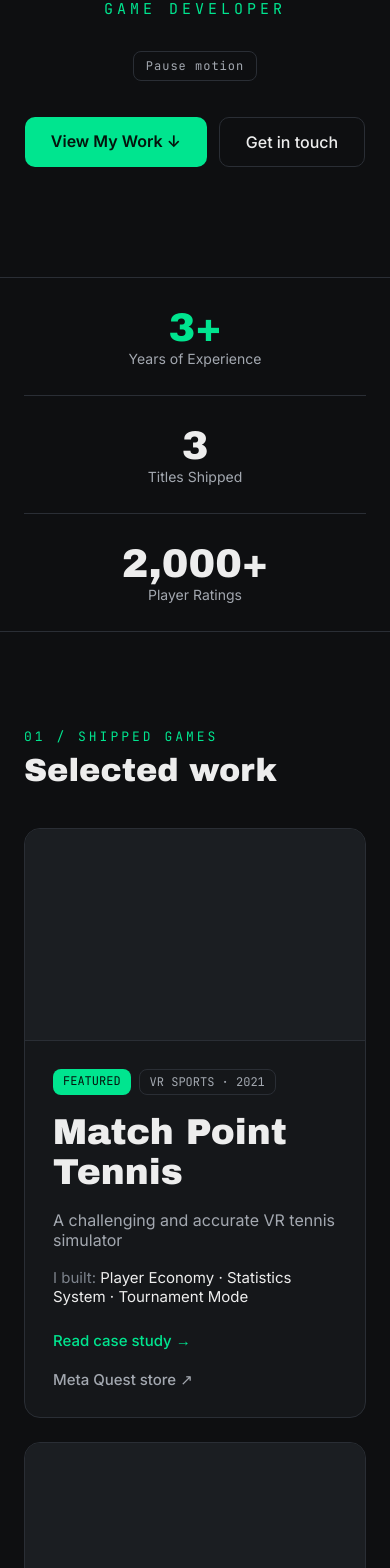
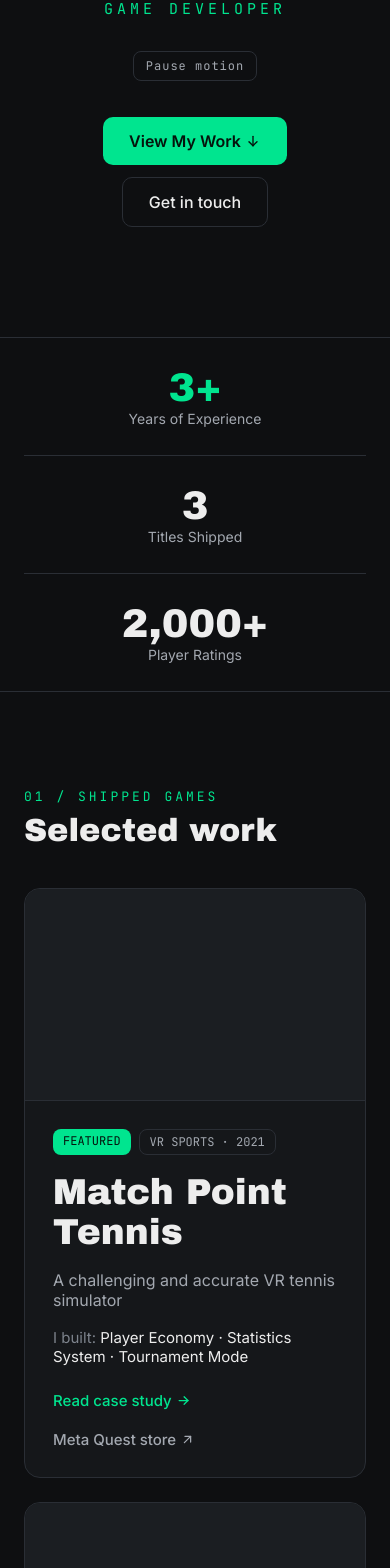
Before and after one commit to JWobz/portfolio, a Next.js app: page / in a window 390 px wide. Shown: the part 353-1921 px from the top of the page. Built offline with nearby package versions, Linux system fonts and the light colour scheme.

Commit message:
Replace arrow characters with SVG icons so phones don't render them as emoji

```diff
--- a/app/_components/home/About.tsx
+++ b/app/_components/home/About.tsx
@@ -1,5 +1,6 @@
 import { BIO, EXPERIENCE } from "@/data/about";
 import styles from "./About.module.css";
+import { TbArrowDown } from "react-icons/tb";
 
 export default function About() {
   return (
@@ -24,7 +25,7 @@ export default function About() {
         <a href="/resume.pdf" download className={styles.resume}>
           <span>Download full résumé</span>
           <span>
-            PDF <span aria-hidden="true">↓</span>
+            PDF <TbArrowDown aria-hidden="true" className="arrow" />
           </span>
         </a>
       </div>
--- a/app/_components/home/Contact.tsx
+++ b/app/_components/home/Contact.tsx
@@ -1,3 +1,4 @@
+import { TbArrowDown, TbArrowUpRight } from "react-icons/tb";
 import { EMAIL, LINKEDIN_URL, GITHUB_URL } from "@/data/site";
 import styles from "./Contact.module.css";
 
@@ -10,17 +11,17 @@ export default function Contact() {
       <ul className={styles.links}>
         <li>
           <a href={LINKEDIN_URL} target="_blank" rel="noopener noreferrer">
-            LinkedIn <span aria-hidden="true">↗</span>
+            LinkedIn <TbArrowUpRight aria-hidden="true" className="arrow" />
           </a>
         </li>
         <li>
           <a href={GITHUB_URL} target="_blank" rel="noopener noreferrer">
-            GitHub <span aria-hidden="true">↗</span>
+            GitHub <TbArrowUpRight aria-hidden="true" className="arrow" />
           </a>
         </li>
         <li>
           <a href="/resume.pdf" download>
-            Résumé <span aria-hidden="true">↓</span>
+            Résumé <TbArrowDown aria-hidden="true" className="arrow" />
           </a>
         </li>
       </ul>
--- a/app/_components/home/ProjectGrid.tsx
+++ b/app/_components/home/ProjectGrid.tsx
@@ -1,3 +1,4 @@
+import { TbArrowUpRight } from "react-icons/tb";
 import styles from "./ProjectGrid.module.css";
 import { PROJECTS } from "@/data/projects";
 
@@ -20,7 +21,7 @@ export default function ProjectGrid() {
                   rel="noopener noreferrer"
                   aria-label={`Live site: ${project.name}`}
                 >
-                  Live <span aria-hidden="true">↗</span>
+                  Live <TbArrowUpRight aria-hidden="true" className="arrow" />
                 </a>
               )}
               {project.codeUrl && (
@@ -31,7 +32,7 @@ export default function ProjectGrid() {
                   rel="noopener noreferrer"
                   aria-label={`Source code: ${project.name}`}
                 >
-                  Code <span aria-hidden="true">↗</span>
+                  Code <TbArrowUpRight aria-hidden="true" className="arrow" />
                 </a>
               )}
             </div>
--- a/app/_components/home/SelectedWork.tsx
+++ b/app/_components/home/SelectedWork.tsx
@@ -1,3 +1,4 @@
+import { TbArrowRight, TbArrowUpRight } from "react-icons/tb";
 import { GAMES } from "@/data/games";
 import Link from "next/link";
 import styles from "./SelectedWork.module.css";
@@ -30,7 +31,8 @@ export default function SelectedWork() {
                   className={styles.caseLink}
                   aria-label={`Read case study: ${featuredGame.title}`}
                 >
-                  Read case study <span aria-hidden="true">→</span>
+                  Read case study{" "}
+                  <TbArrowRight aria-hidden="true" className="arrow" />
                 </Link>
               </p>
               <a
@@ -39,7 +41,8 @@ export default function SelectedWork() {
                 target="_blank"
                 rel="noopener noreferrer"
               >
-                {featuredGame.storeLabel} <span aria-hidden="true">↗</span>
+                {featuredGame.storeLabel}{" "}
+                <TbArrowUpRight aria-hidden="true" className="arrow" />
               </a>
             </div>
           </div>
@@ -62,7 +65,8 @@ export default function SelectedWork() {
                   className={styles.caseLink}
                   aria-label={`Read case study: ${game.title}`}
                 >
-                  Read case study <span aria-hidden="true">→</span>
+                  Read case study{" "}
+                  <TbArrowRight aria-hidden="true" className="arrow" />
                 </Link>
               </p>
             </div>
--- a/app/_components/home/hero/Hero.tsx
+++ b/app/_components/home/hero/Hero.tsx
@@ -1,3 +1,4 @@
+import { TbArrowDown } from "react-icons/tb";
 import { NAME, ROLES } from "@/data/site";
 import { STATS } from "@/data/stats";
 import styles from "./Hero.module.css";
@@ -11,7 +12,7 @@ export default function Hero() {
         <HeroText name={NAME} roles={ROLES} />
         <div className={styles.buttonRow}>
           <a href="#work" className={styles.filledButton}>
-            View My Work <span aria-hidden="true">↓</span>
+            View My Work <TbArrowDown aria-hidden="true" className="arrow" />
           </a>
           <a href="#contact" className={styles.outlinedButton}>
             Get in touch
--- a/app/globals.css
+++ b/app/globals.css
@@ -84,3 +84,7 @@ a {
   clip-path: inset(50%);
   white-space: nowrap;
 }
+
+.arrow {
+  vertical-align: -0.125em;
+}
--- a/app/work/[slug]/CaseStudyHeader.tsx
+++ b/app/work/[slug]/CaseStudyHeader.tsx
@@ -1,12 +1,13 @@
 import Link from "next/link";
 import styles from "./CaseStudyHeader.module.css";
 import { Game } from "@/data/games";
+import { TbArrowLeft, TbArrowUpRight } from "react-icons/tb";
 
 export default function CaseStudyHeader({ game }: { game: Game }) {
   return (
     <header className={styles.header}>
       <Link href="/#work" className={styles.back}>
-        <span aria-hidden="true">←</span> Back to work
+        <TbArrowLeft aria-hidden="true" className="arrow" /> Back to work
       </Link>
       <p className={styles.eyebrow}>Case study · VR sports</p>
       <h1 className={styles.title}>{game.title}</h1>
@@ -39,7 +40,8 @@ export default function CaseStudyHeader({ game }: { game: Game }) {
         target="_blank"
         rel="noopener noreferrer"
       >
-        {game.storeLabel} <span aria-hidden="true">↗</span>
+        {game.storeLabel}{" "}
+        <TbArrowUpRight aria-hidden="true" className="arrow" />
       </a>
     </header>
   );
--- a/app/work/[slug]/page.tsx
+++ b/app/work/[slug]/page.tsx
@@ -6,6 +6,7 @@ import Section from "@/app/_components/layout/Section";
 import SystemBlock from "./SystemBlock";
 import Link from "next/link";
 import { Metadata } from "next";
+import { TbArrowRight } from "react-icons/tb";
 
 export function generateStaticParams() {
   return GAMES.map((game) => ({ slug: game.slug }));
@@ -67,7 +68,8 @@ export default async function CaseStudyPage({
         <Link href={`/work/${nextGame.slug}`} className={styles.next}>
           <span className={styles.nextLabel}>Next project</span>
           <span className={styles.nextTitle}>
-            {nextGame.title} <span aria-hidden="true">→</span>
+            {nextGame.title}{" "}
+            <TbArrowRight aria-hidden="true" className="arrow" />
           </span>
         </Link>
         <p className={styles.credit}>Game assets © Evans Taylor Digital</p>
```
